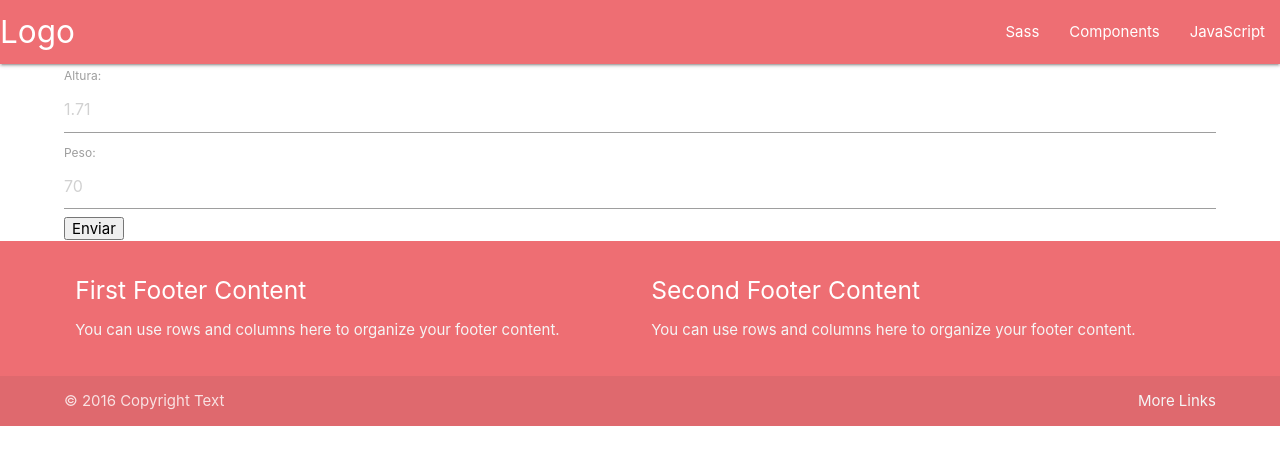
After one commit to brunoenke/some-php-exercises, a PHP site: page /imc_index.php in a window 1280 px wide. The commit adds this page. Shown: the top 465 px of the page. Run offline with PHP 8.4, Linux system fonts and the light colour scheme.

Commit message:
commit funcoes

```diff
--- /dev/null
+++ b/imc_cabecalho.php
@@ -0,0 +1,50 @@
+<!DOCTYPE html>
+<html lang="pt-br">
+
+<head>
+  <meta charset="UTF-8">
+  <title>Document</title>
+
+  <!-- Google Icon Font -->
+  <link href="https://fonts.googleapis.com/icon?family=Material+Icons" rel="stylesheet">
+
+  <!-- materialize.css -->
+  <link type="text/css" rel="stylesheet" href="css/materialize.min.css" media="screen,projection" />
+
+  <!-- CSS Customizado -->
+  <link rel="stylesheet" href="css/customizado.css">
+
+  <!-- viewport para mobile-->
+  <meta name="viewport" content="width=device-width, initial-scale=1.0" />
+</head>
+
+<body>
+
+<nav>
+    <div class="nav-wrapper">
+      <a href="imc_index.php" class="brand-logo" method= "POST">Logo</a>
+      <ul id="nav-mobile" class="right hide-on-med-and-down">
+        <li><a href="sass.html">Sass</a></li>
+        <li><a href="badges.html">Components</a></li>
+        <li><a href="collapsible.html">JavaScript</a></li>
+      </ul>
+    </div>
+  </nav>
+
+  <form action="#" method="post" class="container">
+
+          <label>Altura:</label>
+          <input type="text" name="altura" id="altura" placeholder="1.71"/>
+          <label>Peso:</label>
+
+          <input type="text" name="peso" id="peso" placeholder="70" />
+
+          <input type="submit" value="Enviar" name="enviar" id="enviar"/>
+
+      </form>
+
+<?php
+
+        include("imc_funcoes.php");
+
+    ?>
--- /dev/null
+++ b/imc_funcoes.php
@@ -0,0 +1,68 @@
+<?php
+//   if (isset($_POST['enviar'])) {
+//     $altura = $_POST['altura'];
+//     $peso = $_POST['peso'];
+//   function imc($peso, $altura){
+//     $res = $peso / ($altura * $altura);
+
+//     //swicth
+//     switch ($res) {
+//         case $res < 18.5 :
+//             return "Abaixo do peso";
+//             break;
+//         case ($res >= 18.5) && ($res <= 24.9):
+//             return "Peso normal";
+//             break;
+//         case ($res >= 25) && ($res <= 29.9):
+//             return "Sobrepeso";
+//             break;
+//         case ($res >= 30) && ($res <= 34.9):
+//             return "Obesidade Grau I";
+//             break;
+//         case ($res >= 35.0) && ($res <= 39.9):
+//             return "Obesidade Grau II";
+//             break;
+//         case ($res >= 40.0):
+//             return "Obesidade Grau III";
+//             break;
+//         default:
+//             return "nenhum";
+//             break;
+//     }
+//     echo "<br>";
+
+// }
+// $cauculo_imc = imc($peso, $altura);
+// echo "<h2 align='center'>";
+// echo "O IMC de  está {$cauculo_imc}";
+// echo "</h2>";
+// }
+
+if (isset($_POST['enviar'])) {
+    $altura = $_POST['altura'];
+    $peso = $_POST['peso'];
+
+    function imc($peso, $altura){
+    $imc = round($peso / ($altura * $altura));
+    if ($imc < 20) {
+        return "abaixo do peso. <br> Seu imc é {$imc}.";
+    }
+    if ($imc >= 20 || $imc <= 25 && $imc >= 20) {
+        return "normal. <br> Seu imc é {$imc}.";
+    }
+    if ($imc > 25 || $imc <= 30 && $imc > 25) {
+        return "com excesso de peso. <br> Seu imc é {$imc}.";
+    }
+    if ($imc > 30 || $imc <= 35 && $imc > 30) {
+        return "no nível de obesidade. <br> Seu imc é {$imc}.";
+    }
+    if ($imc > 35) {
+        return "no nível de obesidade mórbida. <br> Seu imc é {$imc}.";
+    }
+}
+$cauculo_imc = imc($peso, $altura);
+echo "<h2 align='center'>";
+echo "O IMC de  está {$cauculo_imc}";
+echo "</h2>";
+}
+?>
--- /dev/null
+++ b/imc_index.php
@@ -0,0 +1,7 @@
+<?php
+//   include("inc_cabecalho.php");
+  require("imc_cabecalho.php");
+
+  include("imc_rodape.php");
+
+?>
--- /dev/null
+++ b/imc_rodape.php
@@ -0,0 +1,27 @@
+<footer class="page-footer">
+    <div class="container">
+        <div class="row">
+            <div class="col s12 m8 l6">
+                <h5 class="white-text">First Footer Content</h5>
+                <p class="grey-text text-lighten-4">You can use rows and columns here to organize your footer content.</p>
+            </div>
+            <div class="col s12 m4 l6">
+                <h5 class="white-text">Second Footer Content</h5>
+                <p class="grey-text text-lighten-4">You can use rows and columns here to organize your footer content.</p>
+            </div>
+        </div>
+    </div>
+    <div class="footer-copyright">
+        <div class="container">
+            © 2016 Copyright Text
+            <a class="grey-text text-lighten-4 right" href="#!">More Links</a>
+        </div>
+    </div>
+</footer>
+
+  <!-- JavaScript no final do body para otimizar o carregamento -->
+  <script type="text/javascript" src="https://code.jquery.com/jquery-3.4.1.min.js"></script>
+  <script type="text/javascript" src="js/materialize.min.js"></script>
+</body>
+
+</html>
```
Also changed, not shown: funt copy.php (added, +45 -0 lines), funt.php (added, +62 -0 lines), index.php (added, +51 -0 lines), novo/funt.php (added, +45 -0 lines), novo/index.php (added, +51 -0 lines), validar.php (+13 -2 lines), imc_resultado.php (added).
